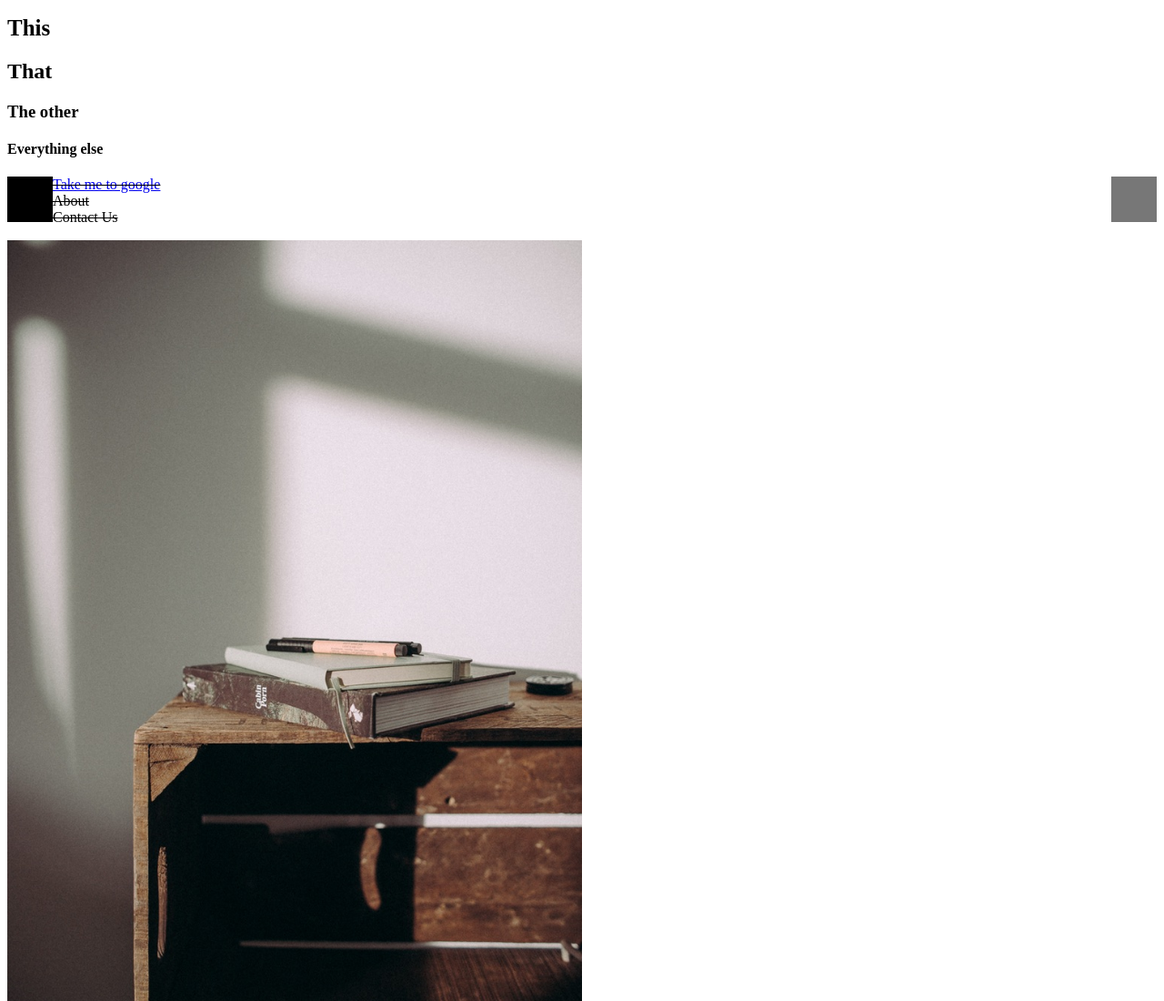
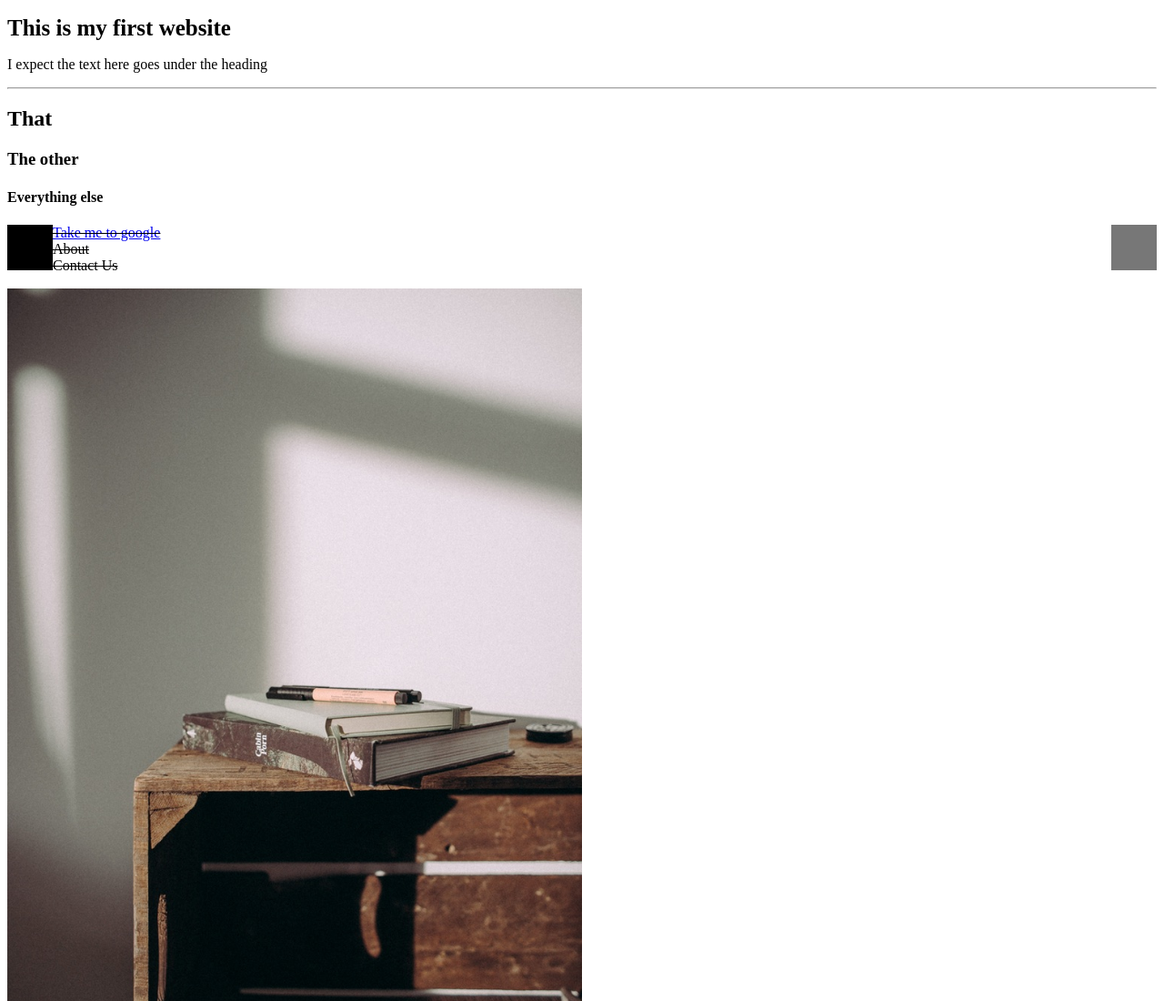
Before and after one commit to Adameister/testHTML, a plain HTML site: page index.html in a window 1280 px wide. Shown: the top 1100 px of the page at 91% size. Drawn offline with Linux system fonts and the light colour scheme.

Commit message:
Added some metadata

```diff
--- a/index.html
+++ b/index.html
@@ -1,9 +1,15 @@
 <!DOCTYPE HTML>
 <html> <!-- Everything needs to go in here -->
   <head> <!-- this is like the brain of the code -->
-    <title> <!-- this will be the words on the tab -->
-      This is a title
-    </title>
+    <title>testHTML</title>
+
+    <!-- metadata is data about your data.
+         This is useful for search engines -->
+    <meta name="author" content="Adam Hudson">
+    <meta name="discription" content="First webpage">
+    <meta name="keywords" content="HTML,CSS,test">
+    <!-- Refreash document every 30 seconds -->
+    <meta http-equiv="refresh" content="30">
 
     <link rel="stylesheet" type="text/css" href="css/style.css">
 
@@ -11,7 +17,10 @@
   <body> <!-- This is everything that you see -->
     <!-- to make things bold you use <strong></strong> or <stronger></stronger> -->
     <!-- use <i></i> or italics -->
-    <h1> This </h1>
+    <!-- Headings go from 1 (largest) to 6 (smallest) -->
+    <h1 title="This is interesting"> This is my first website </h1>
+    <p>I expect the text here goes under the heading</p>
+    <hr> <!-- this is a line break divider thing -->
     <h2> That </h2>
     <h3> The other </h3>
     <h4> Everything else </h4>
@@ -31,6 +40,7 @@
       </ol>
     </nav>
 
+    <!-- could just post a link for the source -->
     <img class="deskPic" src="imgs/desk.jpg">
 
   </body>
```
